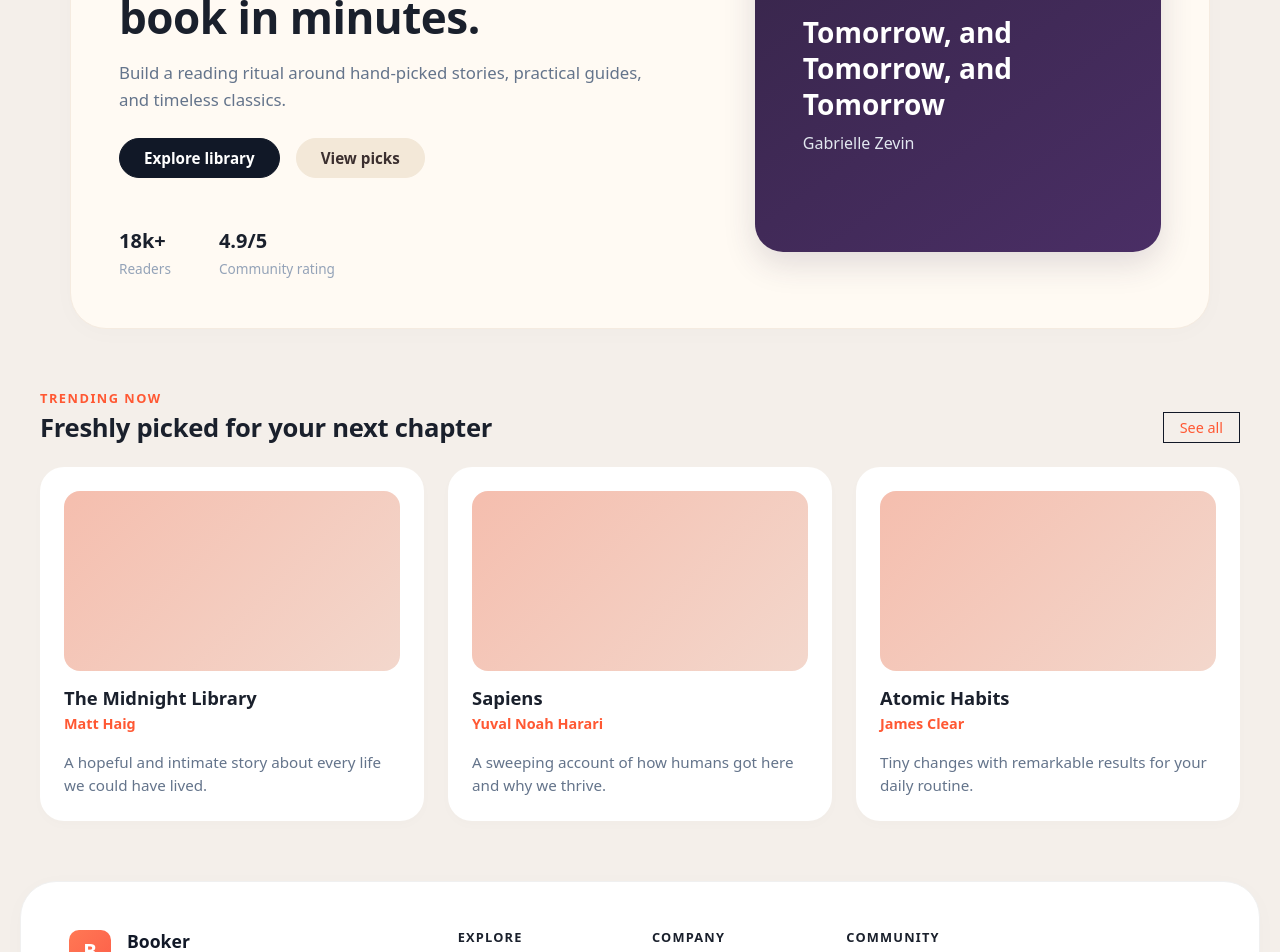
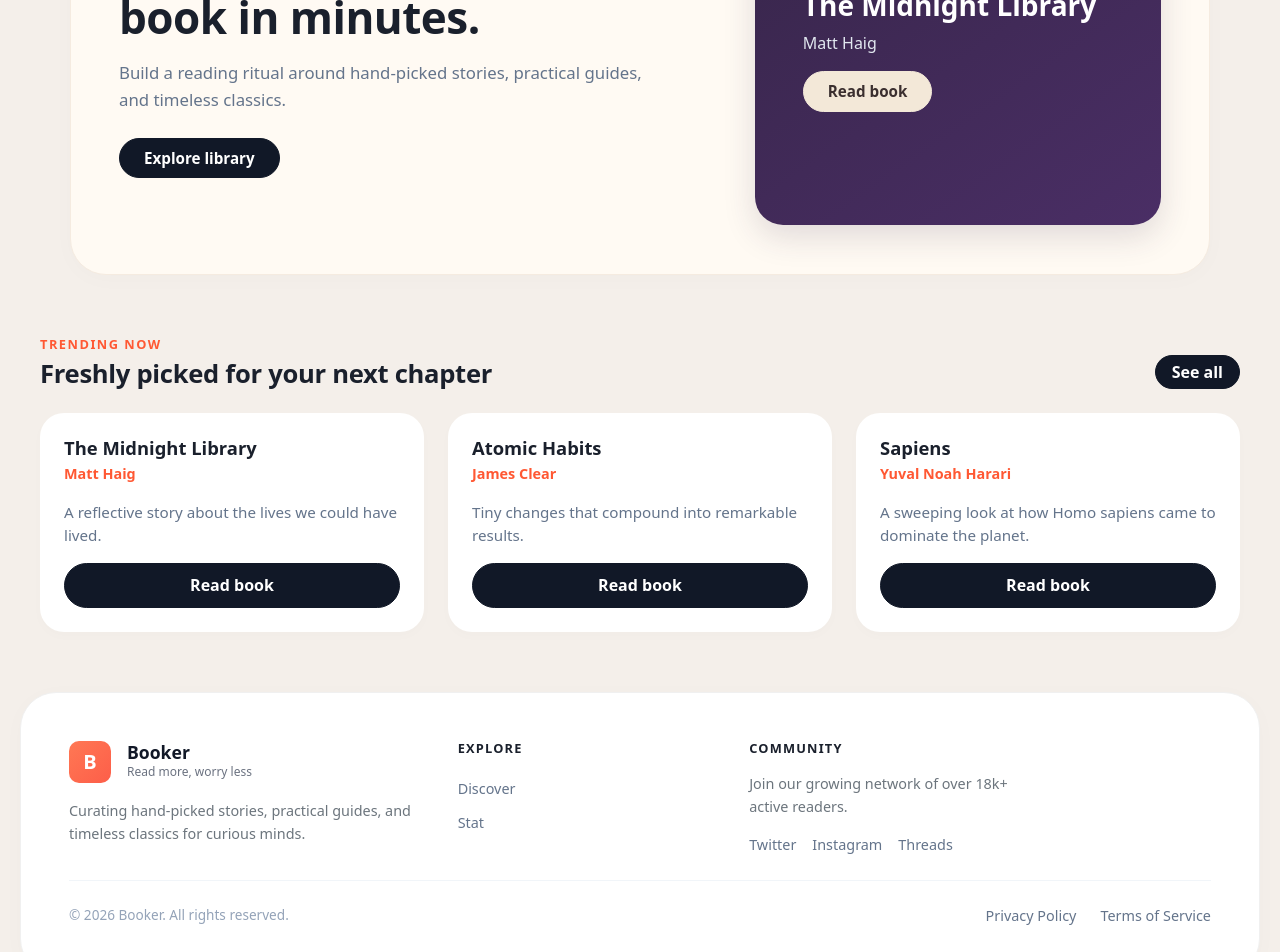
Before and after one commit to anhvlttfs/fer202, a React (Create React App) app: page / in a window 1280 px wide. Shown: the part 280-1232 px from the top of the page. Built offline with nearby package versions, Linux system fonts and the light colour scheme; data requests are answered from the project's data file.

Commit message:
Update (#23)

```diff
--- a/src/components/Footer/index.js
+++ b/src/components/Footer/index.js
@@ -1,5 +1,6 @@
 import { Container, Row, Col, Nav } from 'react-bootstrap';
 import './index.css';
+import { Link } from 'react-router-dom';
 
 export const Footer = () => {
     return (
@@ -24,27 +25,16 @@
                     </Col>
 
                     {/* Navigation Column 1 */}
-                    <Col lg={2} md={4} sm={6} xs={6}>
+                    <Col lg={3} md={6} sm={6} xs={6}>
                         <h5 className="footer-heading mb-3">Explore</h5>
                         <Nav className="flex-column footer-links">
-                            <Nav.Link href="#discover">Discover</Nav.Link>
-                            <Nav.Link href="#library">Library</Nav.Link>
-                            <Nav.Link href="#authors">Authors</Nav.Link>
-                        </Nav>
-                    </Col>
-
-                    {/* Navigation Column 2 */}
-                    <Col lg={2} md={4} sm={6} xs={6}>
-                        <h5 className="footer-heading mb-3">Company</h5>
-                        <Nav className="flex-column footer-links">
-                            <Nav.Link href="#about">About Us</Nav.Link>
-                            <Nav.Link href="#careers">Careers</Nav.Link>
-                            <Nav.Link href="#blog">Journal</Nav.Link>
+                            <Nav.Link as={Link} to={"/book"}>Discover</Nav.Link>
+                            <Nav.Link as={Link} to={"/stat"}>Stat</Nav.Link>
                         </Nav>
                     </Col>
 
                     {/* Connection / Community Column */}
-                    <Col lg={4} md={4} sm={12}>
+                    <Col lg={3} md={6} sm={6} xs={6}>
                         <h5 className="footer-heading mb-3">Community</h5>
                         <p className="footer-text text-muted mb-3">
                             Join our growing network of over 18k+ active readers.
--- a/src/components/HeroSection/index.js
+++ b/src/components/HeroSection/index.js
@@ -1,9 +1,16 @@
-import React from 'react';
+import React, { useEffect, useState } from 'react';
 import { Container, Row, Col, Button } from 'react-bootstrap';
 import 'bootstrap/dist/css/bootstrap.min.css';
 import './index.css';
+import { Link } from 'react-router-dom';
 
 export const HeroSection = () => {
+    const [topBook, setTopBook] = useState({});
+
+    useEffect(() => {
+        fetch("http://localhost:5000/books").then(res => res.json()).then(jsonData => setTopBook(jsonData[0]));
+    }, []);
+
     return (
         <div className="hero-wrapper">
             <Container className="hero-container p-5">
@@ -23,24 +30,9 @@
 
                         {/* Action Buttons */}
                         <div className="hero-buttons mb-5 d-flex gap-3 flex-wrap">
-                            <Button className="btn-explore rounded-pill px-4 py-2">
+                            <Button className="btn-explore rounded-pill px-4 py-2" as={Link} to={"/book"}>
                                 Explore library
                             </Button>
-                            <Button className="btn-view-picks rounded-pill px-4 py-2">
-                                View picks
-                            </Button>
-                        </div>
-
-                        {/* Stats Row */}
-                        <div className="hero-stats d-flex gap-5">
-                            <div className="stat-item">
-                                <span className="stat-number d-block">18k+</span>
-                                <span className="stat-label">Readers</span>
-                            </div>
-                            <div className="stat-item">
-                                <span className="stat-number d-block">4.9/5</span>
-                                <span className="stat-label">Community rating</span>
-                            </div>
                         </div>
                     </Col>
 
@@ -52,11 +44,14 @@
                                     Featured this week
                                 </span>
                                 <h2 className="featured-title mb-2">
-                                    Tomorrow, and Tomorrow, and Tomorrow
+                                    {topBook?.title}
                                 </h2>
                                 <p className="featured-author mb-0">
-                                    Gabrielle Zevin
+                                    {topBook?.author}
                                 </p>
+                                <Button className="btn-view-picks rounded-pill px-4 py-2 mt-3" as={Link} to={`/book/${topBook?.id}`}>
+                                    Read book
+                                </Button>
                             </div>
                         </div>
                     </Col>
--- a/src/components/TrendingSection/index.js
+++ b/src/components/TrendingSection/index.js
@@ -1,27 +1,15 @@
-import { Container, Row, Col, Card, Button } from 'react-bootstrap';
+import { Container, Row, Col, Card, Button, Image } from 'react-bootstrap';
 import './index.css';
+import { useEffect, useState } from 'react';
+import { Link } from 'react-router-dom';
 
 export const TrendingSection = () => {
-    const trendingBooks = [
-        {
-            id: 1,
-            title: 'The Midnight Library',
-            author: 'Matt Haig',
-            description: 'A hopeful and intimate story about every life we could have lived.'
-        },
-        {
-            id: 2,
-            title: 'Sapiens',
-            author: 'Yuval Noah Harari',
-            description: 'A sweeping account of how humans got here and why we thrive.'
-        },
-        {
-            id: 3,
-            title: 'Atomic Habits',
-            author: 'James Clear',
-            description: 'Tiny changes with remarkable results for your daily routine.'
-        }
-    ];
+
+    const [trendingBooks, setTrendingBooks] = useState([]);
+
+    useEffect(() => {
+        fetch("http://localhost:5000/books").then(res => res.json()).then(jsonData => setTrendingBooks(jsonData?.slice(0, 3)));
+    }, [])
 
     return (
         <div className="trending-wrapper">
@@ -34,7 +22,7 @@
                         <h2 className="trending-heading m-0">Freshly picked for your next chapter</h2>
                     </div>
                     <div>
-                        <Button className="btn-see-all px-3 py-1">
+                        <Button className="book-read-btn px-3 py-1" as={Link} to={"/book"}>
                             See all
                         </Button>
                     </div>
@@ -45,9 +33,6 @@
                     {trendingBooks.map((book) => (
                         <Col key={book.id} lg={4} md={6} xs={12}>
                             <Card className="book-card h-100 p-4 border-0">
-                                {/* Visual Placeholder for Book Cover */}
-                                <div className="book-cover-placeholder mb-3"></div>
-
                                 <Card.Body className="p-0 d-flex flex-column">
                                     <Card.Title className="book-title mb-1">
                                         {book.title}
@@ -58,6 +43,9 @@
                                     <Card.Text className="book-description">
                                         {book.description}
                                     </Card.Text>
+                                    <Button as={Link} to={`/book/${book.id}`} className="book-read-btn">
+                                        Read book
+                                    </Button>
                                 </Card.Body>
                             </Card>
                         </Col>
```
